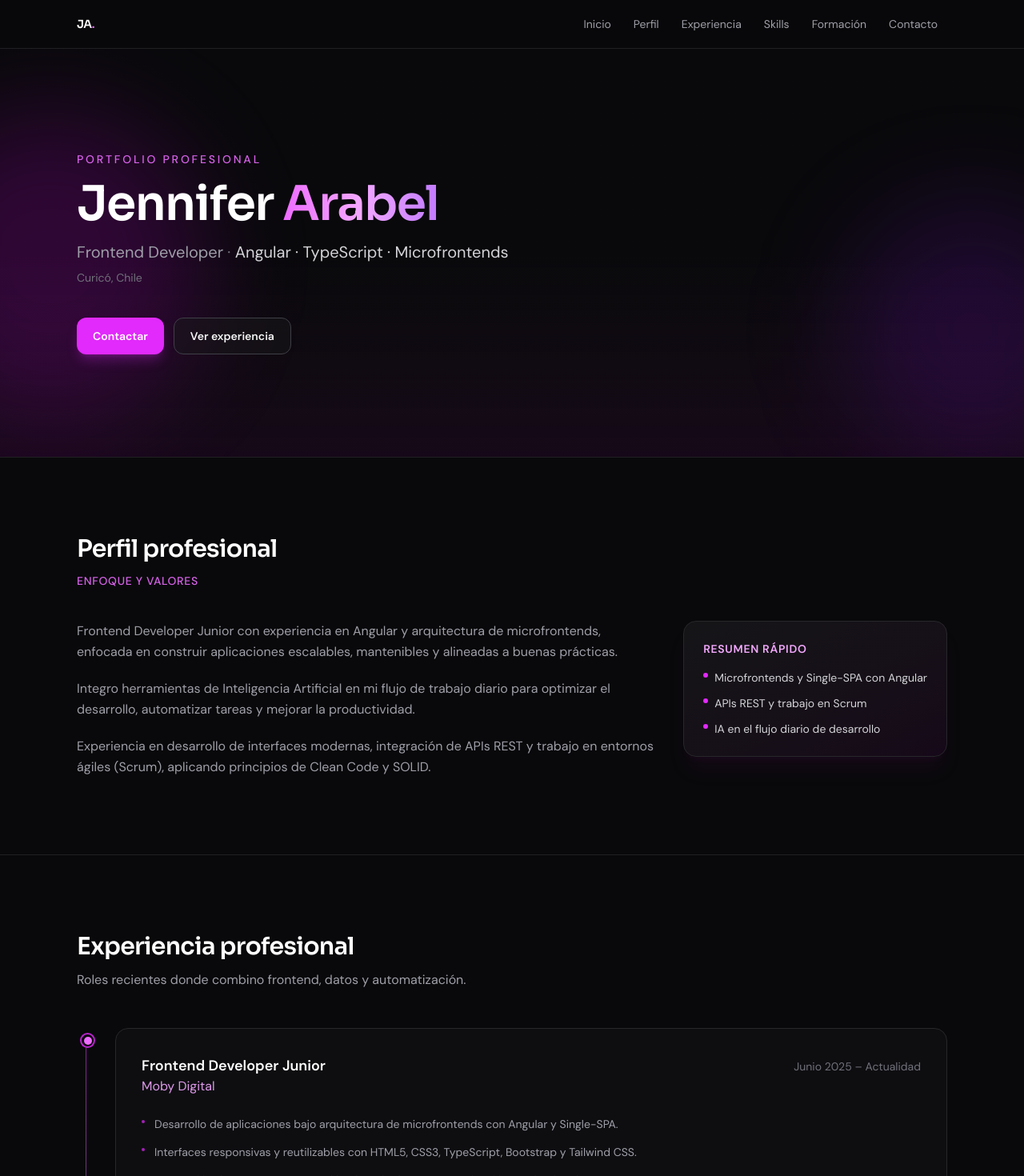
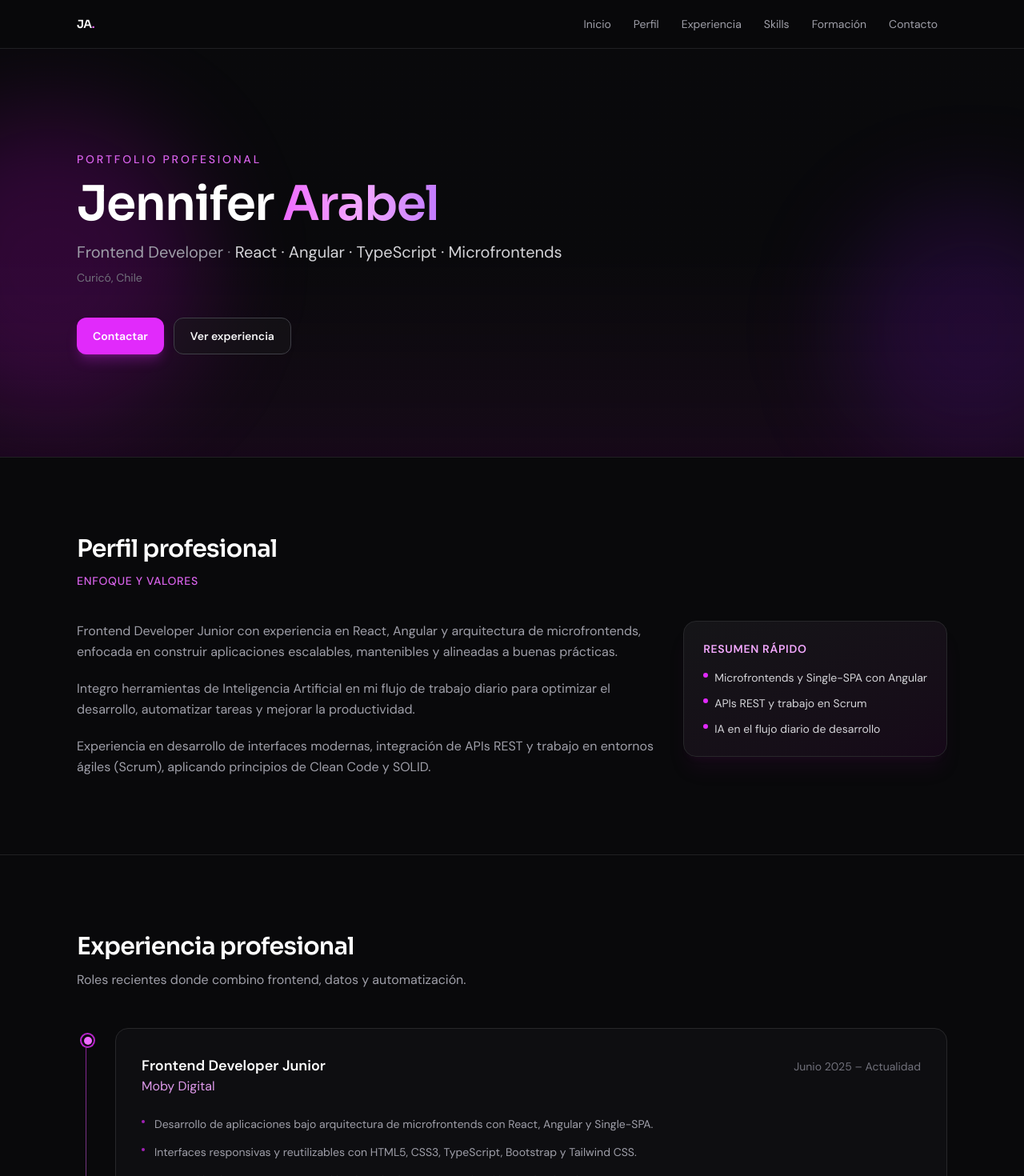
Before and after one commit to JenniArabel/Portfolio-profesional, a React (Vite) app: page / in a window 1280 px wide. Shown: the top 1470 px of the page at 80% size. Built offline with nearby package versions, Linux system fonts and the light colour scheme.

Commit message:
fix(cv): update info

```diff
--- a/src/data/cv.ts
+++ b/src/data/cv.ts
@@ -1,14 +1,14 @@
 export const profile = {
   name: 'Jennifer Arabel',
   title: 'Frontend Developer',
-  headline: 'Angular · TypeScript · Microfrontends',
+  headline: 'React · Angular · TypeScript · Microfrontends',
   location: 'Curicó, Chile',
   email: 'jennifer.arabel@gmail.com',
   phone: '+56 9 3025 4223',
   linkedin: 'https://www.linkedin.com/in/jenniferarabel',
   github: 'https://github.com/JenniArabel',
   summary: [
-    'Frontend Developer Junior con experiencia en Angular y arquitectura de microfrontends, enfocada en construir aplicaciones escalables, mantenibles y alineadas a buenas prácticas.',
+    'Frontend Developer Junior con experiencia en React, Angular y arquitectura de microfrontends, enfocada en construir aplicaciones escalables, mantenibles y alineadas a buenas prácticas.',
     'Integro herramientas de Inteligencia Artificial en mi flujo de trabajo diario para optimizar el desarrollo, automatizar tareas y mejorar la productividad.',
     'Experiencia en desarrollo de interfaces modernas, integración de APIs REST y trabajo en entornos ágiles (Scrum), aplicando principios de Clean Code y SOLID.',
   ],
@@ -27,7 +27,7 @@ export const experience: ExperienceItem[] = [
     company: 'Moby Digital',
     period: 'Junio 2025 – Actualidad',
     highlights: [
-      'Desarrollo de aplicaciones bajo arquitectura de microfrontends con Angular y Single-SPA.',
+      'Desarrollo de aplicaciones bajo arquitectura de microfrontends con React, Angular y Single-SPA.',
       'Interfaces responsivas y reutilizables con HTML5, CSS3, TypeScript, Bootstrap y Tailwind CSS.',
       'Integración de APIs REST con gestión clara de datos y comunicación con backend.',
       'Buenas prácticas (Clean Code, SOLID) para mejorar la mantenibilidad del código.',
```
